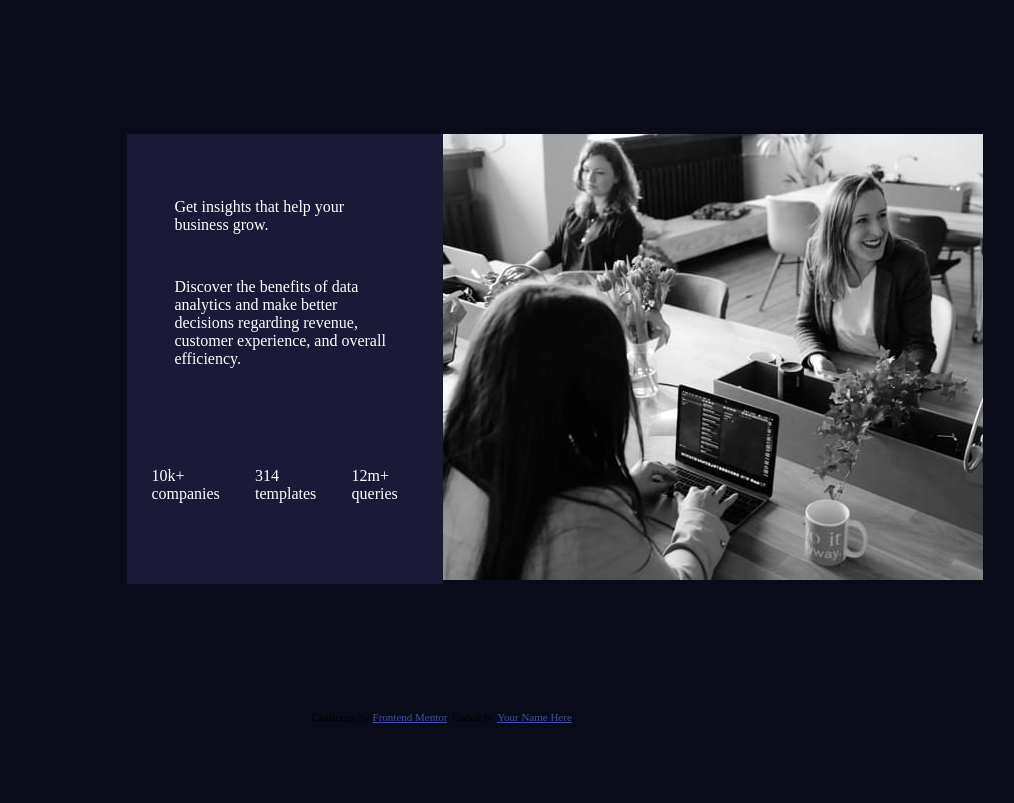
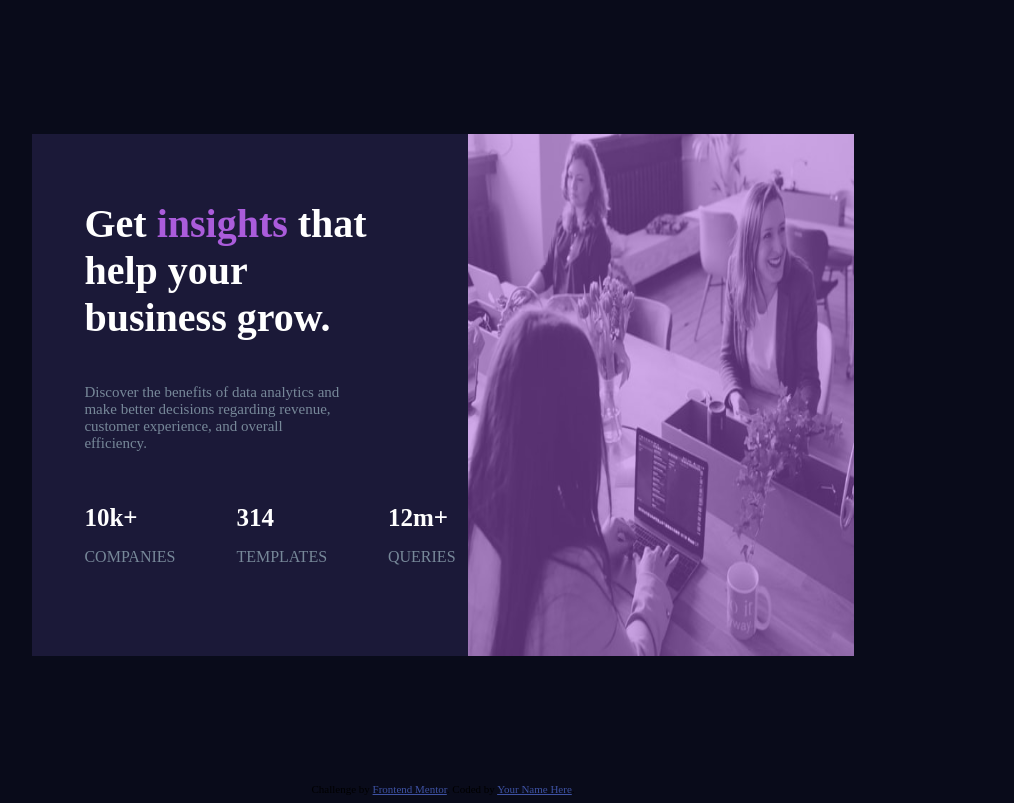
Before and after one commit to Lezakk/frontChallengesNo2, a plain HTML site: page stats-preview-card-component-main/index.html in a window 1280 px wide. Shown: the whole page, without its empty margins (197-1211 px from the left). Drawn offline with Linux system fonts and the light colour scheme; a web font is replaced by a local one.

Commit message:
lots of changes, how tf people can style websites, it's fckn impossible

```diff
--- a/stats-preview-card-component-main/index.html
+++ b/stats-preview-card-component-main/index.html
@@ -11,6 +11,15 @@
 
     <!-- Feel free to remove these styles or customise in your own stylesheet 👍 -->
     <style>
+        @font-face {
+            font-family: myFirstFont;
+            src: url(Fonts/Inter-VariableFont_slnt,wght.ttf);
+        }
+        @font-face {
+            font-family: mySecondFont;
+            src: url(Fonts/LexendDeca-VariableFont_wght.ttf);
+        }
+
         .attribution {
             font-size: 11px;
             text-align: center;
@@ -24,9 +33,19 @@
             background-color: hsl(233, 47%, 7%);
         }
 
+        header {
+            font-family: mySecondFont;
+        }
+
+        p {
+            font-family: myFirstFont;
+            color: lightslategray;
+        }
+
         .main_rectangle {
             margin: auto auto auto auto;
-            width: 50%;
+            width: 65%;
+            height: 30%;
             padding: 10%;
             display: flex;
             flex-direction: row;
@@ -35,7 +54,7 @@
 
         .left_text_area {
             order: 1;
-            width: 50%;
+            width: 53%;
             background-color: hsl(244, 38%, 16%);
             display: flex;
             flex-direction: column;
@@ -45,21 +64,27 @@
             order: 1;
             width: 70%;
             padding: 5%;
-            margin: 15% auto 2% auto;
+            margin: 10% auto auto 7%;
+            font-size: 40px;
+            font-weight: bold;
         }
+
 
         .text_field {
             order: 2;
-            width: 70%;
+            width: 60%;
             padding: 5%;
-            margin: 2% auto auto auto;
+            margin: auto auto auto 7%;
+            font-size: 15px;
+            font-weight: normal;
         }
 
         .numbers_area {
             order: 3;
+            width: 70%;
             display: flex;
             flex-direction: row;
-            margin: auto auto auto auto;
+            margin: auto auto auto 5%;
             padding-right: 40%;
             padding-bottom: 10%;
         }
@@ -90,49 +115,87 @@
 
         .right_photo_area {
             order: 2;
-            width: 50%;
+            width: 47%;
+            position: relative;
         }
+
+        .right_photo_area::before {
+            content: '';
+            position: absolute;
+            top: 0;
+            bottom: 0;
+            right: 0;
+            left: 0;
+            opacity: 0.5;
+            background-color: hsl(277, 64%, 61%);
+            width: 100%;
+
+        }
+        .picture {
+            width: 100%;
+            height: 100%;
+        }
+
+        .insights_text {
+            color: hsl(277, 64%, 61%);
+        }
+
+        .small_header_class {
+            font-size: 25px;
+            font-weight: bold;
+        }
+
+        .small_text_class {
+            text-transform: uppercase;
+        }
+
+        @media screen and (max-width: 1200px) {
+            .picture {
+                width: 30%;
+            }
+        }
+
     </style>
 </head>
 <body>
 <div class="main_rectangle">
     <div class="left_text_area">
-        <div class="header">
-            Get insights that help your business grow.
-        </div>
-        <div class="text_field">
+        <header class="header">
+            Get <span class="insights_text">insights</span> that help your business grow.
+        </header>
+        <p class="text_field">
             Discover the benefits of data analytics and make better decisions regarding revenue, customer
             experience, and overall efficiency.
-        </div>
+        </p>
         <div class="numbers_area">
             <div class="companies_text">
-                <div class="companies_number_text">
+                <header class="companies_number_text small_header_class">
                     10k+
-                </div>
-                <div class="companies_small_text_field">
+                </header>
+                <p class="companies_small_text_field small_text_class">
                     companies
-                </div>
+                </p>
             </div>
             <div class="templates_text">
-                <div class="templates_number_text">
+                <header class="templates_number_text small_header_class">
                     314
-                </div>
-                <div class="templates_small_text_field">
+                </header>
+                <p class="templates_small_text_field small_text_class">
                     templates
-                </div>
+                </p>
             </div>
             <div class="queries_text">
-                <div class="queries_number_text">
+                <header class="queries_number_text small_header_class">
                     12m+
-                </div>
-                <div class="queries_small_text_field">
+                </header>
+                <p class="queries_small_text_field small_text_class">
                     queries
-                </div>
+                </p>
             </div>
         </div>
     </div>
     <div class="right_photo_area">
-        <img src="images/image-header-desktop.jpg" alt="kurwa, ale ikonka">
+        <img src="images/image-header-desktop.jpg" class="picture" alt="kurwa, ale ikonka">
     </div>
 </div>
 
```
